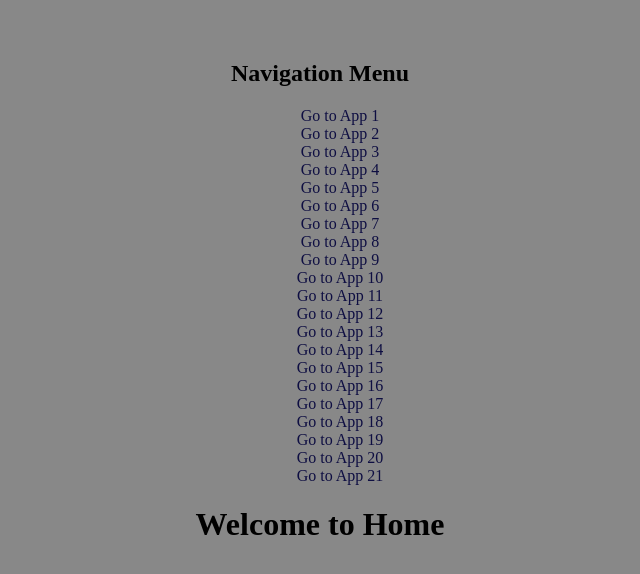
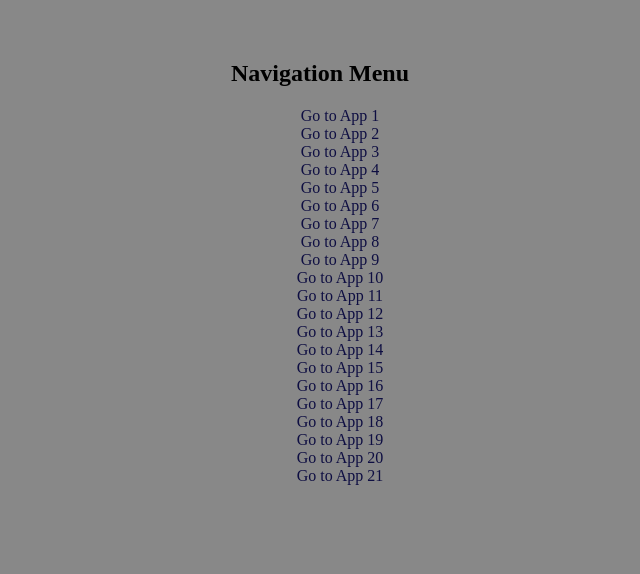
Before and after one commit to jananikodithuwakku/React, a React (Vite) app: page / in a window 1280 px wide. Shown: the top 574 px of the page, without its empty margins (320-960 px from the left). Built offline with nearby package versions, Linux system fonts and the light colour scheme.

Commit message:
Update Navigation Link

```diff
--- a/src/App.jsx
+++ b/src/App.jsx
@@ -23,11 +23,12 @@ import App19 from "./Pages/App19"
 import App20 from "./Pages/App20"
 import App21 from "./Pages/App21"
 
-
 function App() {
   return (
     <HashRouter>
-        <h2>Navigation Menu</h2>
+      <Routes>
+        <Route
+          path="/" element={<><h2>Navigation Menu</h2>
               <ul>
                 <li><Link to="/app1">Go to App 1</Link></li>
                 <li><Link to="/app2">Go to App 2</Link></li>
@@ -51,9 +52,7 @@ function App() {
                 <li><Link to="/app20">Go to App 20</Link></li>
                 <li><Link to="/app21">Go to App 21</Link></li>
               </ul>
-
-        <Routes>
-          <Route path="/" element={<h1>Welcome to Home</h1>} />
+            </>}/>
         <Route path="/app1" element={<App1 />} />
         <Route path="/app2" element={<App2 />} />
         <Route path="/app3" element={<App3 />} />
```
Also changed, not shown: 2 other files (tests, documents, lock files or other folders). Lines whose indentation alone changed are shown as unchanged.
